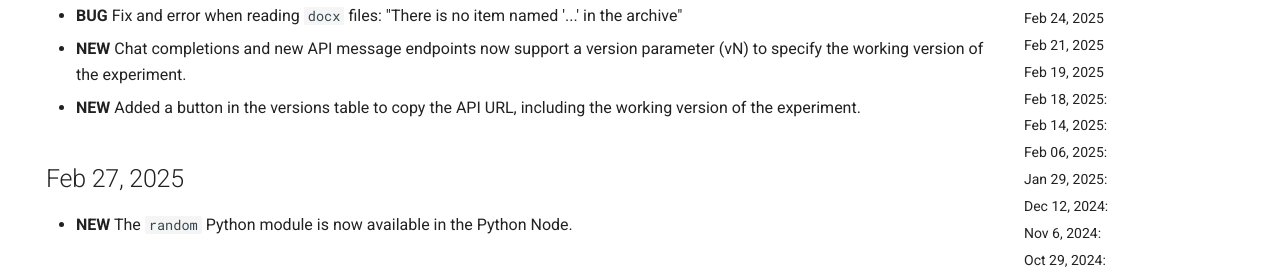
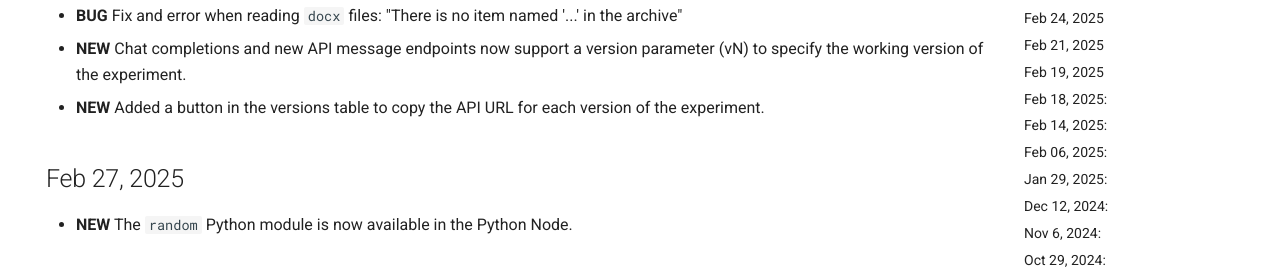
Before and after one commit to dimagi/open-chat-studio-docs, an MkDocs documentation site: the page built from docs/changelog.md, in a window 1280 px wide and 900 px high. Shown: the part 276-555 px from the top of the window. Built offline with MkDocs 1.6.1 and Material for MkDocs 9.7.7, drawn with Linux system fonts in a browser that asks for light colours; emoji names are drawn with the system emoji font; a script that is not in the unit is left out; comment, search, counter and statistics services are not loaded.

Commit message:
update changelog

```diff
--- a/docs/changelog.md
+++ b/docs/changelog.md
@@ -9,7 +9,7 @@ hide:
 
 * **BUG** Fix and error when reading `docx` files: "There is no item named '...' in the archive"
 * **NEW** Chat completions and new API message endpoints now support a version parameter (vN) to specify the working version of the experiment.
-* **NEW** Added a button in the versions table to copy the API URL, including the working version of the experiment.
+* **NEW** Added a button in the versions table to copy the API URL for each version of the experiment.
 
 ## Feb 27, 2025
 * **NEW** The `random` Python module is now available in the Python Node.
```
